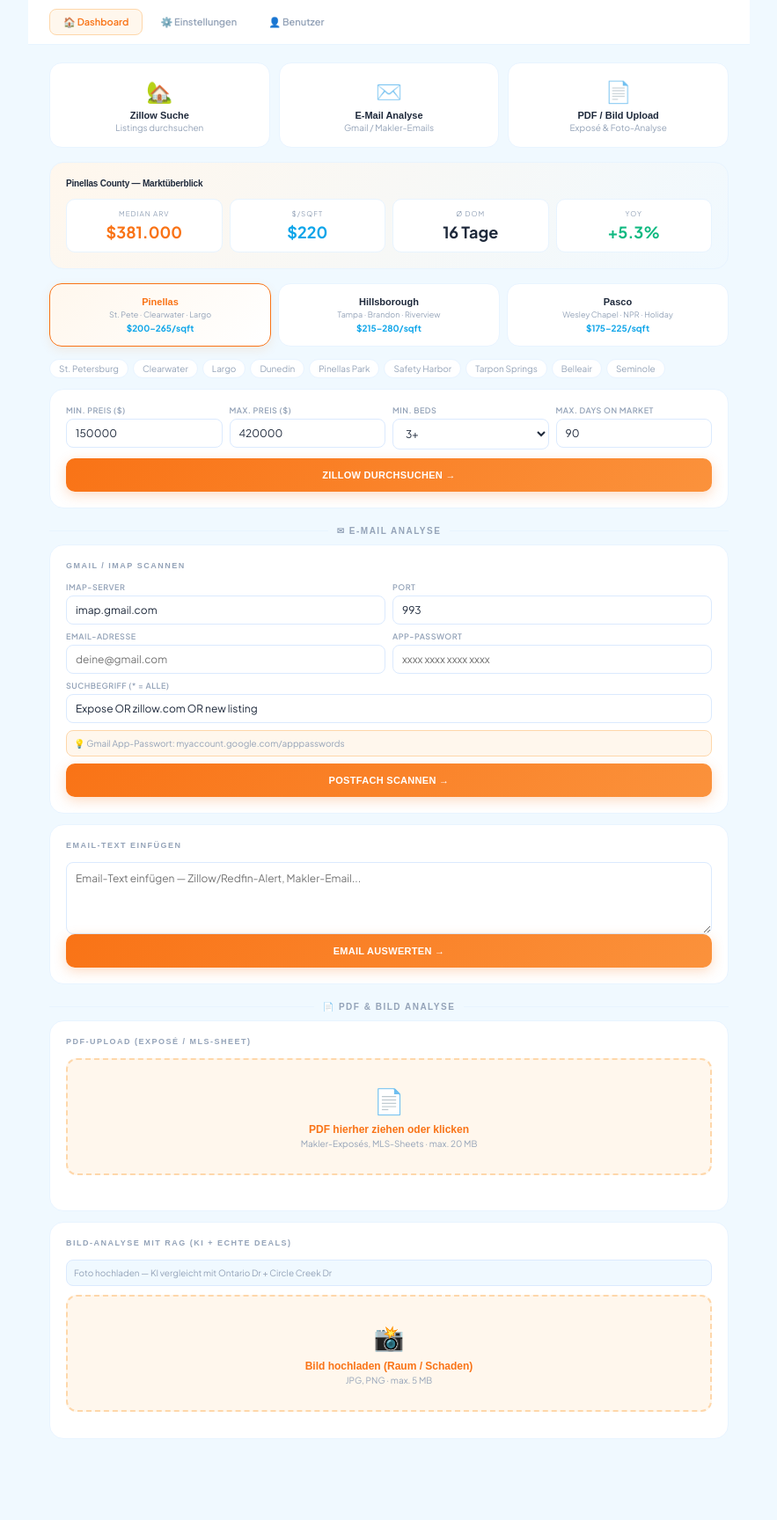
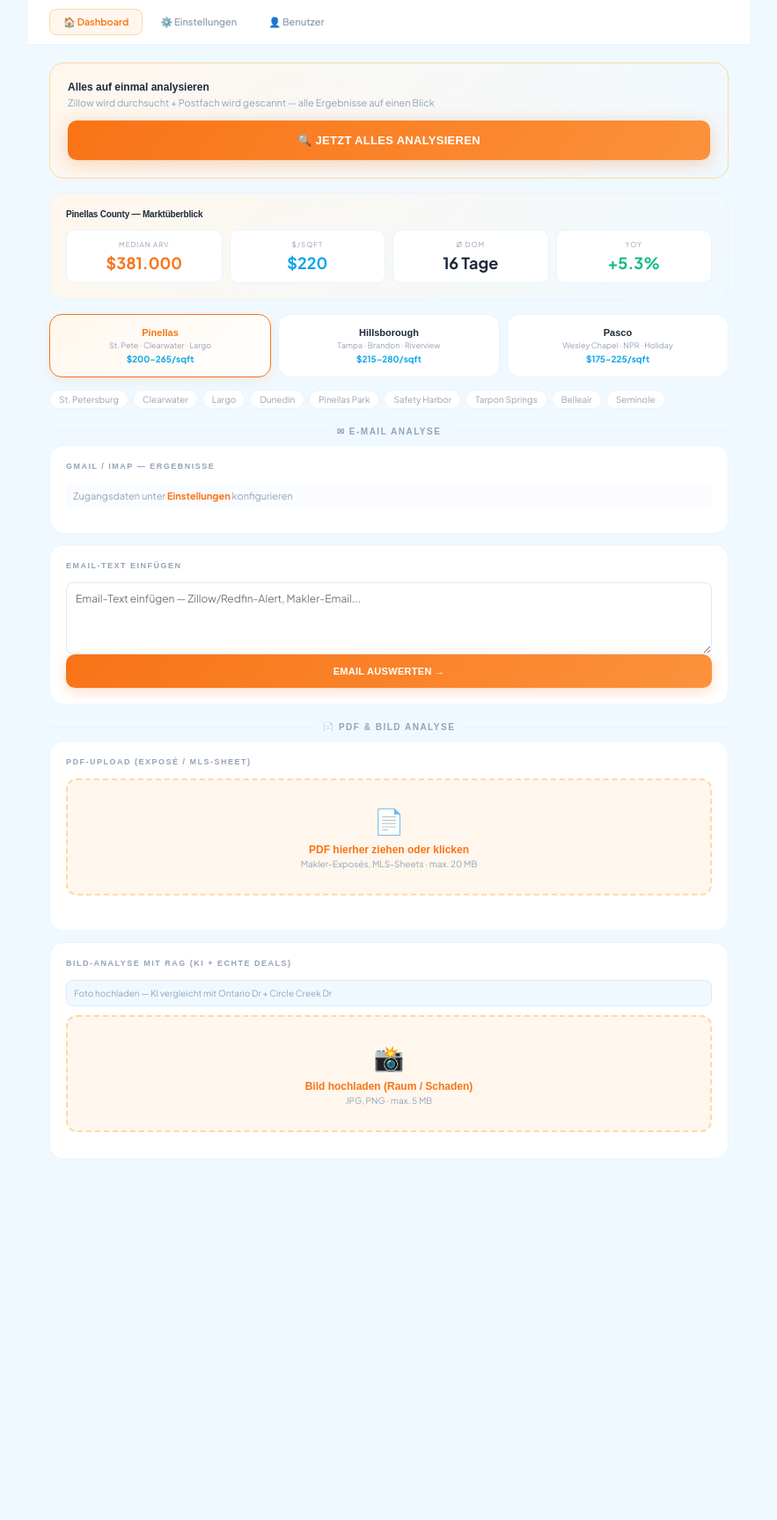
Before and after one commit to svenhallbauer-star/flip-analyzer, a Flask app: page / in a window 1280 px wide. Shown: the part 63-1791 px from the top of the page at 88% size, without its empty margins (198-1081 px from the left). After the commit the page ends 1380 px from the top, so only its background shows below. Run offline with Flask 3, Linux system fonts and the light colour scheme; the visitor is signed in with stand-in values (Sample User, id 1); some libraries are stand-ins or nearby versions; some web fonts are replaced.

Commit message:
Add files via upload

```diff
--- a/templates/index.html
+++ b/templates/index.html
@@ -250,23 +250,16 @@ body{background:var(--bg);color:var(--text);font-family:var(--font);font-size:13
   <!-- ═══ DASHBOARD ═══ -->
   <div class="tab-panel active" id="panel-search">
 
-    <!-- Schnellzugriff Kacheln -->
-    <div style="display:grid;grid-template-columns:1fr 1fr 1fr;gap:10px;margin-bottom:16px">
-      <div onclick="document.getElementById('section-zillow').scrollIntoView({behavior:'smooth'})" style="background:#fff;border:1.5px solid var(--border);border-radius:14px;padding:16px;cursor:pointer;text-align:center;transition:all .15s" onmouseover="this.style.borderColor='var(--orange)'" onmouseout="this.style.borderColor='var(--border)'">
-        <div style="font-size:24px;margin-bottom:6px">🏡</div>
-        <div style="font-family:var(--font-head);font-size:11px;font-weight:700;color:var(--text)">Zillow Suche</div>
-        <div style="font-size:10px;color:var(--muted);margin-top:2px">Listings durchsuchen</div>
+    <!-- Zentraler Analyse-Button -->
+    <div style="background:linear-gradient(135deg,var(--orange-bg),var(--blue-bg));border:1.5px solid var(--orange-border);border-radius:16px;padding:20px;margin-bottom:16px">
+      <div style="font-family:var(--font-head);font-size:12px;font-weight:700;color:var(--text);margin-bottom:4px">Alles auf einmal analysieren</div>
+      <div style="font-size:11px;color:var(--muted);margin-bottom:14px">Zillow wird durchsucht + Postfach wird gescannt — alle Ergebnisse auf einen Blick</div>
+      <div id="analyze-all-status" style="display:none;margin-bottom:10px">
+        <div style="display:flex;flex-direction:column;gap:6px" id="analyze-all-steps"></div>
       </div>
-      <div onclick="document.getElementById('section-email').scrollIntoView({behavior:'smooth'})" style="background:#fff;border:1.5px solid var(--border);border-radius:14px;padding:16px;cursor:pointer;text-align:center;transition:all .15s" onmouseover="this.style.borderColor='var(--orange)'" onmouseout="this.style.borderColor='var(--border)'">
-        <div style="font-size:24px;margin-bottom:6px">✉️</div>
-        <div style="font-family:var(--font-head);font-size:11px;font-weight:700;color:var(--text)">E-Mail Analyse</div>
-        <div style="font-size:10px;color:var(--muted);margin-top:2px">Gmail / Makler-Emails</div>
-      </div>
-      <div onclick="document.getElementById('section-pdf').scrollIntoView({behavior:'smooth'})" style="background:#fff;border:1.5px solid var(--border);border-radius:14px;padding:16px;cursor:pointer;text-align:center;transition:all .15s" onmouseover="this.style.borderColor='var(--orange)'" onmouseout="this.style.borderColor='var(--border)'">
-        <div style="font-size:24px;margin-bottom:6px">📄</div>
-        <div style="font-family:var(--font-head);font-size:11px;font-weight:700;color:var(--text)">PDF / Bild Upload</div>
-        <div style="font-size:10px;color:var(--muted);margin-top:2px">Exposé & Foto-Analyse</div>
-      </div>
+      <button class="btn-primary" id="analyze-all-btn" onclick="analyzeAll()" style="font-size:13px;padding:15px;box-shadow:0 4px 20px rgba(249,115,22,.3)">
+        🔍 JETZT ALLES ANALYSIEREN
+      </button>
     </div>
 
     <div class="market-hero">
@@ -294,18 +287,7 @@ body{background:var(--bg);color:var(--text);font-family:var(--font);font-size:13
 
     <div class="sm-row" id="sm-row"></div>
 
-    <div class="section">
-      <div class="filter-row">
-        <div class="field"><label>Min. Preis ($)</label><input type="number" id="f-min" value="150000"></div>
-        <div class="field"><label>Max. Preis ($)</label><input type="number" id="f-max" value="420000"></div>
-        <div class="field"><label>Min. Beds</label>
-          <select id="f-beds"><option value="2">2+</option><option value="3" selected>3+</option><option value="4">4+</option></select>
-        </div>
-        <div class="field"><label>Max. Days on Market</label><input type="number" id="f-dom" value="90"></div>
-      </div>
-      <div class="err-box" id="search-err"></div>
-      <button class="btn-primary" id="search-btn" onclick="doSearch()">ZILLOW DURCHSUCHEN →</button>
-    </div>
+    <div class="err-box" id="search-err"></div>
 
     <div class="loading" id="search-loading">
       <div class="spinner"></div>
@@ -340,25 +322,11 @@ body{background:var(--bg);color:var(--text);font-family:var(--font);font-size:13
         <div style="height:1px;background:var(--border);flex:1"></div>
       </div>
       <div class="section">
-        <div class="slabel">Gmail / IMAP scannen</div>
-        <div id="imap-saved-banner" style="display:none;background:var(--green-bg);border:1px solid #bbf7d0;border-radius:8px;padding:8px 12px;font-size:11px;color:var(--green-text);margin-bottom:10px;justify-content:space-between;align-items:center">
-          <span>✓ Zugangsdaten gespeichert</span>
-          <span style="cursor:pointer;color:var(--red-text)" onclick="clearIMAPCredentials()">✕ Löschen</span>
+        <div class="slabel">Gmail / IMAP — Ergebnisse</div>
+        <div id="imap-status-badge" style="font-size:11px;color:var(--muted);padding:8px;background:var(--surface2);border-radius:8px;margin-bottom:10px">
+          Zugangsdaten unter <strong style="cursor:pointer;color:var(--orange)" onclick="switchTab('settings')">Einstellungen</strong> konfigurieren
         </div>
-        <div style="display:grid;grid-template-columns:1fr 1fr;gap:8px;margin-bottom:8px">
-          <div class="field"><label>IMAP-Server</label><input type="text" id="imap-host" value="imap.gmail.com"></div>
-          <div class="field"><label>Port</label><input type="number" id="imap-port" value="993"></div>
-        </div>
-        <div style="display:grid;grid-template-columns:1fr 1fr;gap:8px;margin-bottom:8px">
-          <div class="field"><label>Email-Adresse</label><input type="email" id="imap-user" placeholder="deine@gmail.com"></div>
-          <div class="field"><label>App-Passwort</label><input type="password" id="imap-pass" placeholder="xxxx xxxx xxxx xxxx"></div>
-        </div>
-        <div class="field" style="margin-bottom:8px"><label>Suchbegriff (* = alle)</label><input type="text" id="imap-query" value="Expose OR zillow.com OR new listing"></div>
-        <div style="font-size:10px;color:var(--muted);padding:8px;background:var(--orange-bg);border-radius:8px;border:1px solid var(--orange-border);margin-bottom:8px">
-          💡 Gmail App-Passwort: myaccount.google.com/apppasswords
-        </div>
-        <button class="btn-primary" onclick="scanIMAP()">POSTFACH SCANNEN →</button>
-        <div class="loading" id="email-loading" style="padding:20px">
+        <div class="loading" id="email-loading" style="padding:20px;display:none">
           <div class="spinner"></div>
           <div class="load-sub" id="email-load-text">Emails werden analysiert...</div>
         </div>
@@ -512,6 +480,7 @@ body{background:var(--bg);color:var(--text);font-family:var(--font);font-size:13
 
   <!-- ═══ EINSTELLUNGEN ═══ -->
   <div class="tab-panel" id="panel-settings">
+
     <div class="config-panel">
       <div class="config-title">⚡ API-Konfiguration</div>
       <div class="config-grid" style="grid-template-columns:1fr auto">
@@ -527,6 +496,43 @@ body{background:var(--bg);color:var(--text);font-family:var(--font);font-size:13
         Anthropic Key: <a href="https://console.anthropic.com" target="_blank">console.anthropic.com</a>
       </div>
     </div>
+
+    <div class="section">
+      <div class="slabel">📬 E-Mail Zugangsdaten (Gmail / IMAP)</div>
+      <div id="imap-saved-banner-settings" style="display:none;background:var(--green-bg);border:1px solid #bbf7d0;border-radius:8px;padding:8px 12px;font-size:11px;color:var(--green-text);margin-bottom:10px;justify-content:space-between;align-items:center">
+        <span>✓ Zugangsdaten gespeichert — werden beim Scan automatisch verwendet</span>
+        <span style="cursor:pointer;color:var(--red-text)" onclick="clearIMAPCredentials()">✕ Löschen</span>
+      </div>
+      <div style="display:grid;grid-template-columns:1fr 1fr;gap:8px;margin-bottom:8px">
+        <div class="field"><label>IMAP-Server</label><input type="text" id="imap-host-settings" value="imap.gmail.com"></div>
+        <div class="field"><label>Port</label><input type="number" id="imap-port-settings" value="993"></div>
+      </div>
+      <div style="display:grid;grid-template-columns:1fr 1fr;gap:8px;margin-bottom:8px">
+        <div class="field"><label>Email-Adresse</label><input type="email" id="imap-user-settings" placeholder="deine@gmail.com"></div>
+        <div class="field"><label>App-Passwort</label><input type="password" id="imap-pass-settings" placeholder="xxxx xxxx xxxx xxxx"></div>
+      </div>
+      <div class="field" style="margin-bottom:8px">
+        <label>Standard-Suchbegriff</label>
+        <input type="text" id="imap-query-settings" value="Expose OR zillow.com OR new listing">
+      </div>
+      <div style="font-size:10px;color:var(--muted);padding:8px;background:var(--orange-bg);border-radius:8px;border:1px solid var(--orange-border);margin-bottom:10px">
+        💡 Gmail App-Passwort erstellen: <a href="https://myaccount.google.com/apppasswords" target="_blank" style="color:var(--orange)">myaccount.google.com/apppasswords</a>
+      </div>
+      <button class="btn-save" style="width:100%;height:auto;padding:10px" onclick="saveIMAPSettings()">ZUGANGSDATEN SPEICHERN</button>
+    </div>
+
+    <div class="section">
+      <div class="slabel">🔍 Zillow Suchfilter (Standard)</div>
+      <div style="display:grid;grid-template-columns:1fr 1fr;gap:8px">
+        <div class="field"><label>Min. Preis ($)</label><input type="number" id="f-min" value="150000"></div>
+        <div class="field"><label>Max. Preis ($)</label><input type="number" id="f-max" value="420000"></div>
+        <div class="field"><label>Min. Beds</label>
+          <select id="f-beds"><option value="2">2+</option><option value="3" selected>3+</option><option value="4">4+</option></select>
+        </div>
+        <div class="field"><label>Max. Days on Market</label><input type="number" id="f-dom" value="90"></div>
+      </div>
+    </div>
+
   </div>
 
   <!-- ═══ ADMIN ═══ -->
@@ -1283,19 +1289,123 @@ function fileToBase64(file) {
   });
 }
 
+// ── Analyse All ──────────────────────────────────────────────────────────────
+async function analyzeAll() {
+  const btn = document.getElementById('analyze-all-btn');
+  const status = document.getElementById('analyze-all-status');
+  const steps = document.getElementById('analyze-all-steps');
+  btn.disabled = true;
+  btn.textContent = 'Analysiere...';
+  status.style.display = 'block';
+  steps.innerHTML = '';
+
+  function addStep(icon, text, done=false) {
+    const el = document.createElement('div');
+    el.style.cssText = 'display:flex;align-items:center;gap:8px;font-size:11px;padding:6px 10px;background:#fff;border-radius:8px;border:1px solid var(--border)';
+    el.innerHTML = `<span style="font-size:14px">${icon}</span><span style="color:var(--text)">${text}</span>`;
+    steps.appendChild(el);
+    return el;
+  }
+
+  // Step 1: Zillow search
+  const zStep = addStep('🔍', 'Zillow wird durchsucht...');
+  try {
+    const resp = await fetch('/api/search', {
+      method:'POST', headers:{'Content-Type':'application/json'},
+      body: JSON.stringify({
+        county, min_price: document.getElementById('f-min')?.value||150000,
+        max_price: document.getElementById('f-max')?.value||420000,
+        min_beds: document.getElementById('f-beds')?.value||3,
+        max_dom: document.getElementById('f-dom')?.value||90
+      })
+    });
+    const data = await resp.json();
+    listings = data.results || [];
+    zStep.innerHTML = `<span style="font-size:14px">✅</span><span style="color:var(--green-text)"><strong>${listings.length} Zillow-Objekte</strong> gefunden</span>`;
+    if(listings.length) {
+      document.getElementById('listings-wrap').style.display = 'block';
+      document.getElementById('listing-count').textContent = listings.length;
+      renderListings(listings, data.source, null);
+    }
+  } catch(e) {
+    zStep.innerHTML = `<span>⚠️</span><span style="color:var(--red-text)">Zillow-Fehler: ${e.message}</span>`;
+  }
+
+  // Step 2: Email scan
+  const eStep = addStep('✉️', 'Postfach wird gescannt...');
+  try {
+    // Load saved credentials
+    const credsResp = await fetch('/api/imap-credentials');
+    const creds = await credsResp.json();
+    if(!creds.saved || !creds.user) {
+      eStep.innerHTML = `<span>⚠️</span><span style="color:var(--muted)">Keine E-Mail Zugangsdaten — <strong style="cursor:pointer;color:var(--orange)" onclick="switchTab('settings')">jetzt konfigurieren</strong></span>`;
+    } else {
+      const emailResp = await fetch('/api/scan-imap', {
+        method:'POST', headers:{'Content-Type':'application/json'},
+        body: JSON.stringify({
+          host: creds.host, port: creds.port,
+          user: creds.user, password: creds.password,
+          query: creds.query || 'Expose OR zillow.com', county_key: county
+        })
+      });
+      const emailData = await emailResp.json();
+      const found = (emailData.listings||[]).length;
+      if(found) {
+        showEmailListings(emailData.listings);
+        eStep.innerHTML = `<span style="font-size:14px">✅</span><span style="color:var(--green-text)"><strong>${found} Objekte</strong> aus Emails</span>`;
+        document.getElementById('section-email').scrollIntoView({behavior:'smooth'});
+      } else {
+        eStep.innerHTML = `<span>📭</span><span style="color:var(--muted)">Keine neuen Objekte in Emails</span>`;
+      }
+    }
+  } catch(e) {
+    eStep.innerHTML = `<span>⚠️</span><span style="color:var(--muted)">E-Mail Scan: ${e.message.slice(0,50)}</span>`;
+  }
+
+  btn.disabled = false;
+  btn.textContent = '🔍 NOCHMAL ANALYSIEREN';
+  addStep('✅', 'Analyse abgeschlossen!');
+}
+
+async function saveIMAPSettings() {
+  const data = {
+    host:     document.getElementById('imap-host-settings').value.trim(),
+    port:     parseInt(document.getElementById('imap-port-settings').value)||993,
+    user:     document.getElementById('imap-user-settings').value.trim(),
+    password: document.getElementById('imap-pass-settings').value.trim(),
+    query:    document.getElementById('imap-query-settings').value.trim()
+  };
+  if(!data.user || !data.password) { alert('Bitte E-Mail und Passwort eingeben.'); return; }
+  await fetch('/api/imap-credentials', {
+    method:'POST', headers:{'Content-Type':'application/json'},
+    body: JSON.stringify(data)
+  });
+  const banner = document.getElementById('imap-saved-banner-settings');
+  if(banner) { banner.style.display = 'flex'; }
+  // Update status badge on dashboard
+  const badge = document.getElementById('imap-status-badge');
+  if(badge) badge.innerHTML = `<strong style="color:var(--green-text)">✓ Postfach konfiguriert:</strong> ${data.user}`;
+  alert('Zugangsdaten gespeichert!');
+}
+
 // ── IMAP Credentials ─────────────────────────────────────────────────────────
 async function loadIMAPCredentials() {
   try {
     const r = await fetch('/api/imap-credentials');
     const d = await r.json();
     if(d.saved) {
-      document.getElementById('imap-host').value  = d.host  || 'imap.gmail.com';
-      document.getElementById('imap-port').value  = d.port  || 993;
-      document.getElementById('imap-user').value  = d.user  || '';
-      document.getElementById('imap-pass').value = d.password || '';
-      document.getElementById('imap-query').value = d.query || '';
-      const banner = document.getElementById('imap-saved-banner');
-      if(banner) { banner.style.display = 'flex'; }
+      // Populate settings panel
+      const setField = (id, val) => { const el = document.getElementById(id); if(el) el.value = val; };
+      setField('imap-host-settings', d.host || 'imap.gmail.com');
+      setField('imap-port-settings', d.port || 993);
+      setField('imap-user-settings', d.user || '');
+      setField('imap-pass-settings', d.password || '');
+      setField('imap-query-settings', d.query || '');
+      const banner = document.getElementById('imap-saved-banner-settings');
+      if(banner) banner.style.display = 'flex';
+      // Update dashboard badge
+      const badge = document.getElementById('imap-status-badge');
+      if(badge && d.user) badge.innerHTML = `<strong style="color:var(--green-text)">✓ Postfach konfiguriert:</strong> ${d.user} — wird beim Analysieren automatisch gescannt`;
     }
   } catch(e) {}
 }
```
